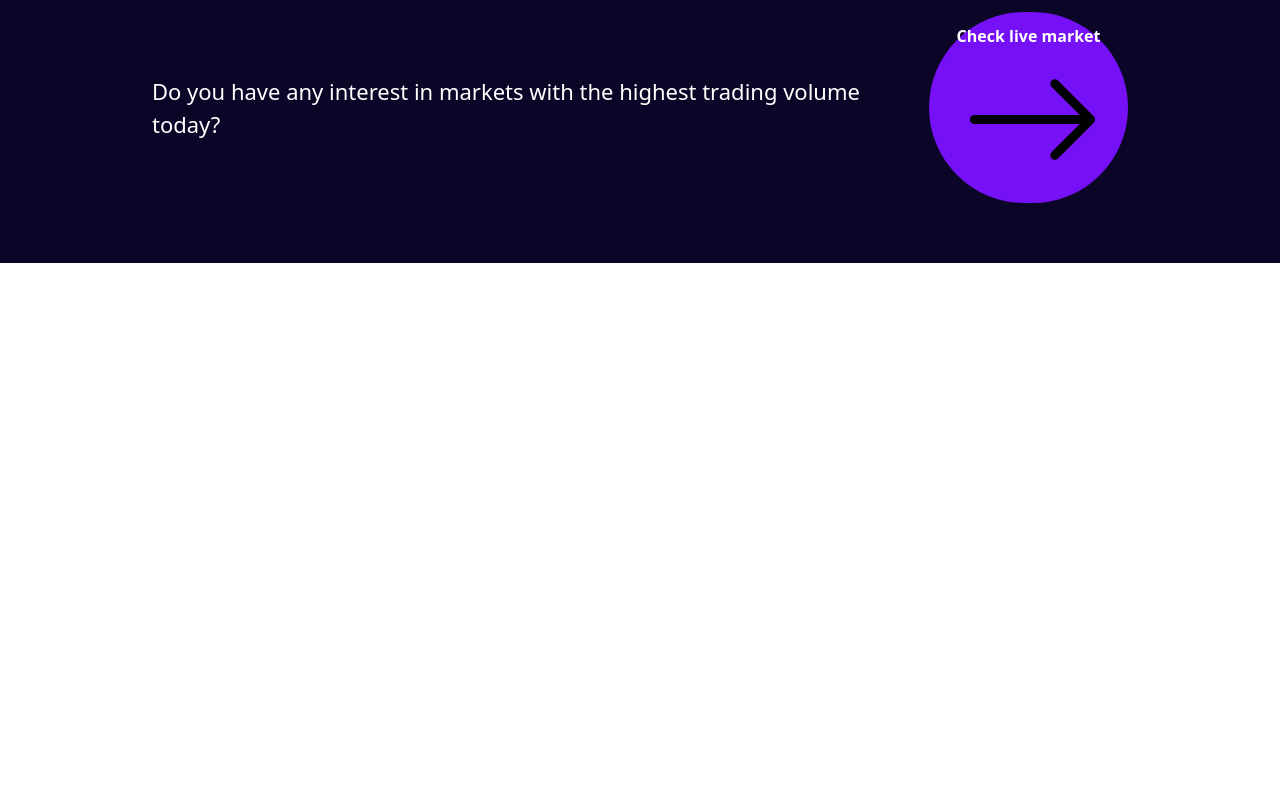
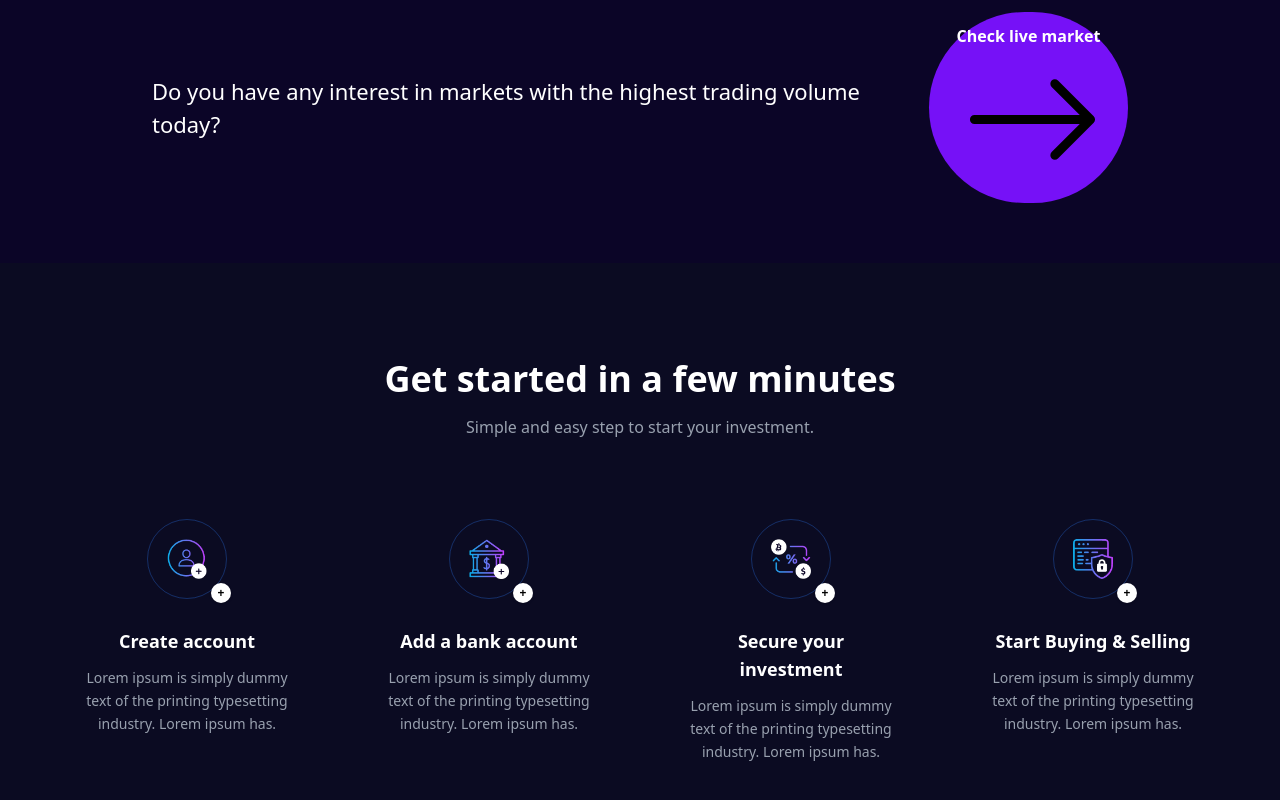
Before and after one commit to Henrychigozie/CRYPTO-react, a React (Vite) app: page / in a window 1280 px wide. Shown: the part 3273-4073 px from the top of the page. Before the commit the page ends 3536 px from the top, so only its background shows below. Built offline with nearby package versions, Linux system fonts and the light colour scheme.

Commit message:
another update

```diff
--- /dev/null
+++ b/components/get-started.jsx
@@ -0,0 +1,104 @@
+import React from "react";
+import { useState } from "react";
+import icon1 from "../src/assets/demo-cryptocurrency-icon-04.png";
+import icon2 from "../src/assets/demo-cryptocurrency-icon-05-1.png";
+import icon3 from "../src/assets/demo-cryptocurrency-icon-06-1.png";
+import icon4 from "../src/assets/demo-cryptocurrency-icon-03.png";
+
+/* ================= STEP CARD ================= */
+
+const StepCard = ({ icon, title, description }) => {
+  return (
+    <div className="flex flex-col items-center text-center px-5 group transition-transform duration-300 hover:-translate-y-1">
+
+      {/* Icon */}
+      <div className="relative mb-7">
+        <div
+          className="w-20 h-20 rounded-full flex items-center justify-center
+          border border-blue-500/30
+          group-hover:border-purple-500/80
+          transition duration-300
+          shadow-[0_0_0_0_rgba(99,102,241,0)]
+          group-hover:shadow-[0_0_25px_rgba(99,102,241,0.35)]"
+        >
+          <img
+            src={icon}
+            alt={title}
+            className="w-10 h-10 object-contain"
+          />
+        </div>
+
+        {/* Plus badge */}
+        <div className="absolute -bottom-1 -right-1 bg-white rounded-full p-1 shadow">
+          <div className="w-3 h-3 text-black font-bold flex items-center justify-center text-xs">
+            +
+          </div>
+        </div>
+      </div>
+
+      <h3 className="text-white text-lg font-semibold mb-3">
+        {title}
+      </h3>
+
+      <p className="text-gray-400 text-sm leading-relaxed max-w-xs">
+        {description}
+      </p>
+    </div>
+  );
+};
+
+/* ================= SECTION ================= */
+
+export default function GetStarted() {
+  const steps = [
+    {
+      icon: icon1,
+      title: "Create account",
+      description:
+        "Lorem ipsum is simply dummy text of the printing typesetting industry. Lorem ipsum has.",
+    },
+    {
+      icon: icon2,
+      title: "Add a bank account",
+      description:
+        "Lorem ipsum is simply dummy text of the printing typesetting industry. Lorem ipsum has.",
+    },
+    {
+      icon: icon3,
+      title: "Secure your investment",
+      description:
+        "Lorem ipsum is simply dummy text of the printing typesetting industry. Lorem ipsum has.",
+    },
+    {
+      icon: icon4,
+      title: "Start Buying & Selling",
+      description:
+        "Lorem ipsum is simply dummy text of the printing typesetting industry. Lorem ipsum has.",
+    },
+  ];
+
+  return (
+    <section className="bg-[#0b0b22] py-24 px-6 font-sans">
+      <div className="max-w-6xl mx-auto">
+
+        {/* Header */}
+        <div className="text-center mb-20">
+          <h2 className="text-3xl md:text-4xl font-bold text-white mb-4">
+            Get started in a few minutes
+          </h2>
+          <p className="text-gray-400 max-w-md mx-auto">
+            Simple and easy step to start your investment.
+          </p>
+        </div>
+
+        {/* Steps Grid */}
+        <div className="grid grid-cols-1 sm:grid-cols-2 lg:grid-cols-4 gap-14">
+          {steps.map((step, index) => (
+            <StepCard key={index} {...step} />
+          ))}
+        </div>
+
+      </div>
+    </section>
+  );
+}
--- a/components/hero.jsx
+++ b/components/hero.jsx
@@ -6,10 +6,10 @@ import bitcoinImg from "../src/assets/demo-cryptocurrency-image-01-2.png";
 
 const Hero = () => {
   return (
-    <section className="relative bg-gradient-to-br from-[#0b052b] to-[#1a0b4d] text-white min-h-full overflow-x-hidden">
+    <section className="relative bg-linear-to-br from-[#0b052b] to-[#1a0b4d] text-white min-h-full overflow-x-hidden">
 
       <div className="absolute inset-0 opacity-30 pointer-events-none">
-        <div className="w-full h-full bg-[linear-gradient(to_right,#ffffff10_1px,transparent_1px),linear-gradient(to_bottom,#ffffff10_1px,transparent_1px)] bg-[size:40px_40px]" />
+        <div className="w-full h-full bg-[linear-gradient(to_right,#ffffff10_1px,transparent_1px),linear-gradient(to_bottom,#ffffff10_1px,transparent_1px)] bg-size-[40px_40px]" />
       </div>
 
       <div className="relative max-w-7xl mx-auto pl-9 pt-30 pb-20 flex items-center justify-between gap-12 max-[992px]:flex-col max-[992px]:px-6">
@@ -47,7 +47,7 @@ const Hero = () => {
         </div>
 
         {/* Right Side - Floating Crypto Coins */}
-        <div className="w-[120%] relative left-40 max-[992px]:w-[80%] max-[992px]:left-0 max-[400px]:w-[100%]">
+        <div className="w-[120%] relative left-40 max-[992px]:w-[80%] max-[992px]:left-0 max-[400px]:w-full">
           <img
             src={bitcoinImg}
             alt="Cryptocurrency"
--- a/components/market.jsx
+++ b/components/market.jsx
@@ -131,11 +131,11 @@ export default function Market() {
                       width="16"
                       height="16"
                       fill="currentColor"
-                    class="bi bi-graph-up-arrow"
+                      className="bi bi-graph-up-arrow"
                       viewBox="0 0 16 16"
                     >
                       <path
-                      fill-rule="evenodd"
+                        fillRule="evenodd"
                         d="M0 0h1v15h15v1H0zm10 3.5a.5.5 0 0 1 .5-.5h4a.5.5 0 0 1 .5.5v4a.5.5 0 0 1-1 0V4.9l-3.613 4.417a.5.5 0 0 1-.74.037L7.06 6.767l-3.656 5.027a.5.5 0 0 1-.808-.588l4-5.5a.5.5 0 0 1 .758-.06l2.609 2.61L13.445 4H10.5a.5.5 0 0 1-.5-.5"
                       />
                   </svg>
@@ -164,7 +164,7 @@ export default function Market() {
             {features.map((feature) => (
               <div
                 key={feature.title}
-                className="bg-[#140c3a] px-8 py-3 flex flex-col items-center text-center hover:bg-gradient-to-t from-[#16075f] via-[#13074e]  transition-all"
+                className="bg-[#140c3a] px-8 py-3 flex flex-col items-center text-center hover:bg-linear-to-t from-[#16075f] via-[#13074e]  transition-all"
               >
                 <div className="w-24 h-24 mb-3 flex items-center justify-center text-white">
                   {feature.icon}
--- a/src/App.jsx
+++ b/src/App.jsx
@@ -7,6 +7,7 @@ import Hero from '../components/hero.jsx'
 import Market from '../components/market.jsx'
 import About from '../components/about.jsx'
 import Platform from '../components/platform.jsx'
+import GetStarted from '../components/get-started.jsx'
 
 function App() {
 
@@ -18,6 +19,7 @@ function App() {
       <Market />
       <About />
       <Platform />
+      <GetStarted />
     </>
   )
 }
```
Lines whose indentation alone changed are shown as unchanged.
